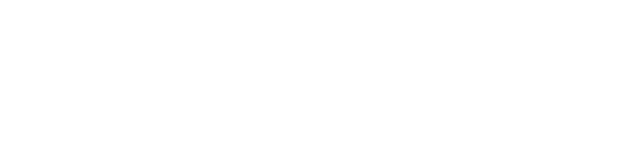
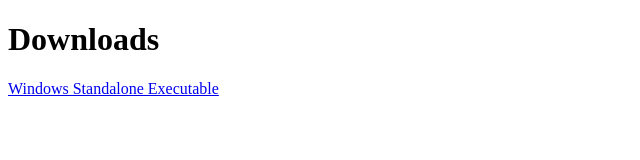
Before and after one commit to arihant2math/weathercli, a plain HTML site: page docs/index.html in a window 1280 px wide. Shown: the whole page, without its empty margins (0-640 px from the left). Drawn offline with Linux system fonts and the light colour scheme.

Commit message:
index.html updates

```diff
--- a/docs/index.html
+++ b/docs/index.html
@@ -5,6 +5,7 @@
     <title>Weather CLI</title>
 </head>
 <body>
-    <p></p>
+    <h1>Downloads</h1>
+    <a href="weather.exe">Windows Standalone Executable</a>
 </body>
 </html>
```
